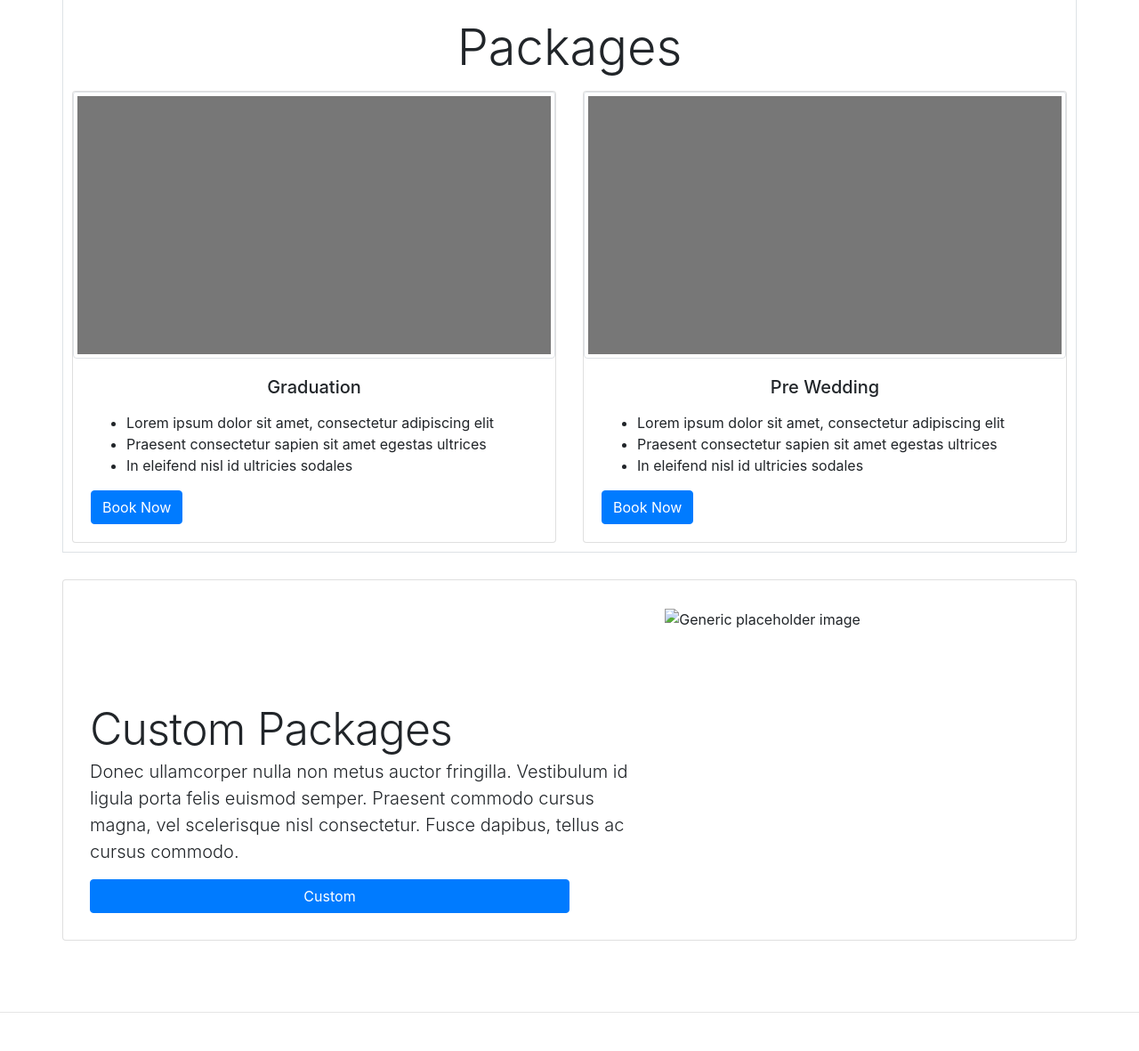
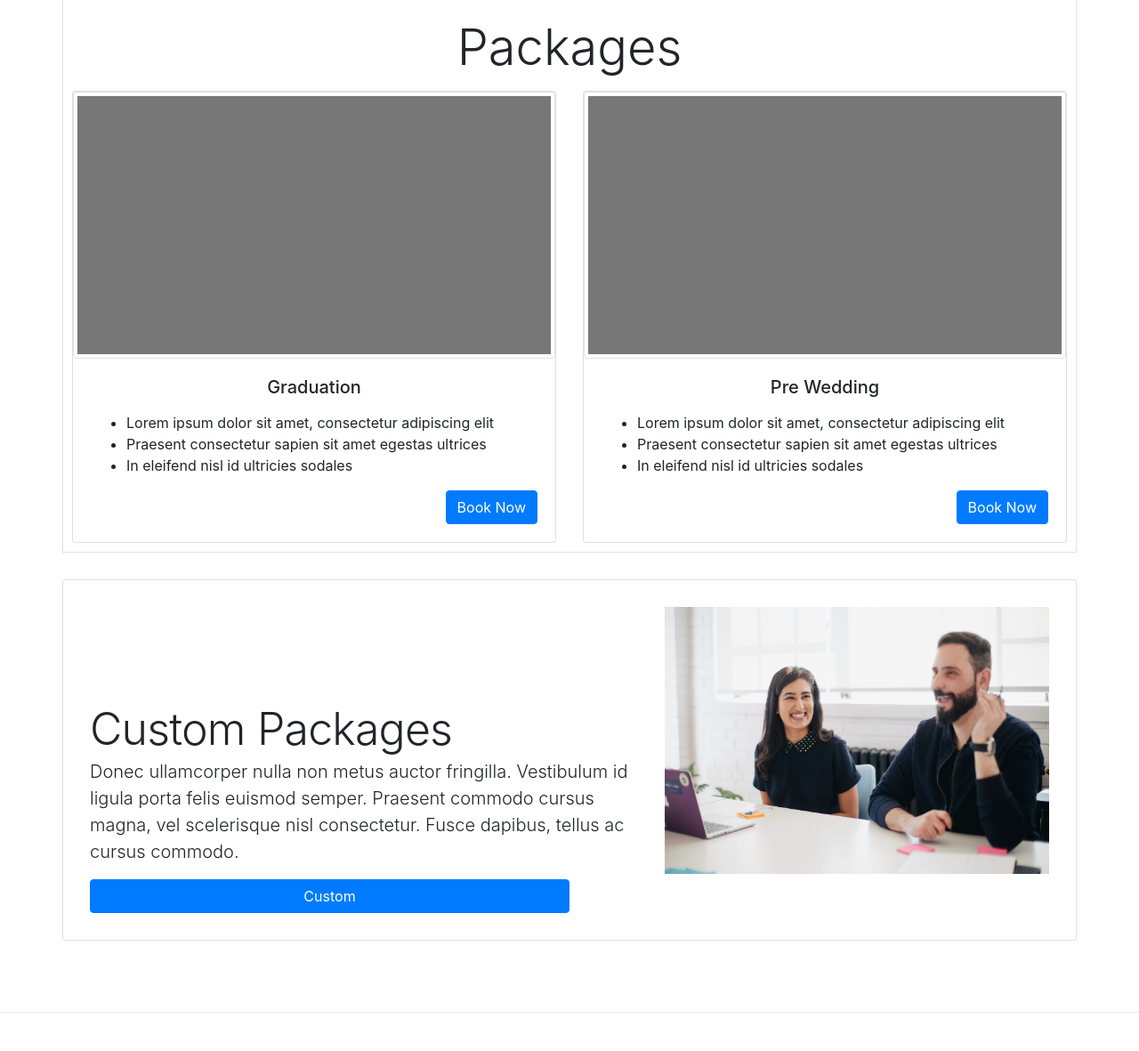
Before and after one commit to yahakim19/articspicturesweb, a PHP site: page / in a window 1280 px wide. Shown: the part 699-1880 px from the top of the page at 89% size. Run offline with PHP 8.4, Linux system fonts and the light colour scheme; some libraries are stand-ins or nearby versions.

Commit message:
update home

```diff
--- a/index.php
+++ b/index.php
@@ -139,7 +139,7 @@
                             </ul>
                         </p>
                         <!-- <a href="#" class="btn btn-primary float-right">Book Now</a> -->
-                        <button type="button" class="btn btn-primary" data-toggle="modal" data-target="#exampleModal" data-whatever="Graduation">Book Now</button>
+                        <button type="button" class="btn btn-primary float-right" data-toggle="modal" data-target="#exampleModal" data-whatever="Graduation">Book Now</button>
 
 
                     </div>
@@ -160,7 +160,7 @@
                         <!-- <a href="#" class="btn btn-primary float-right">Book Now</a> -->
                         <!-- Small modal -->
 
-                        <button type="button" class="btn btn-primary" data-toggle="modal" data-target="#exampleModal" data-whatever="Pre Wedding">Book Now</button>
+                        <button type="button" class="btn btn-primary float-right" data-toggle="modal" data-target="#exampleModal" data-whatever="Pre Wedding">Book Now</button>
 
                     </div>
                 </div>
@@ -227,7 +227,7 @@
             </div>
 
             <div class="col-md-5">
-                <img class="featurette-image img-fluid mx-auto" data-src="" alt="Generic placeholder image">
+                <img class="featurette-image img-fluid mx-auto" src="assets/images/custom.jpg" alt="Generic placeholder image">
             </div>
         </div>
 
```
Also changed, not shown: assets/images/custom.jpg (added).
